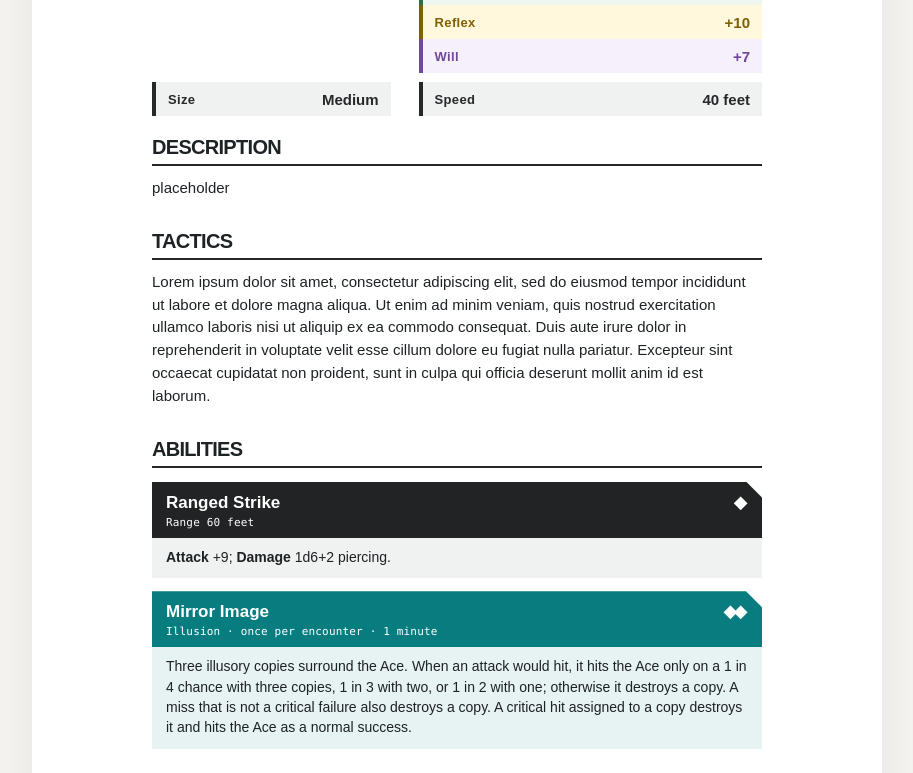
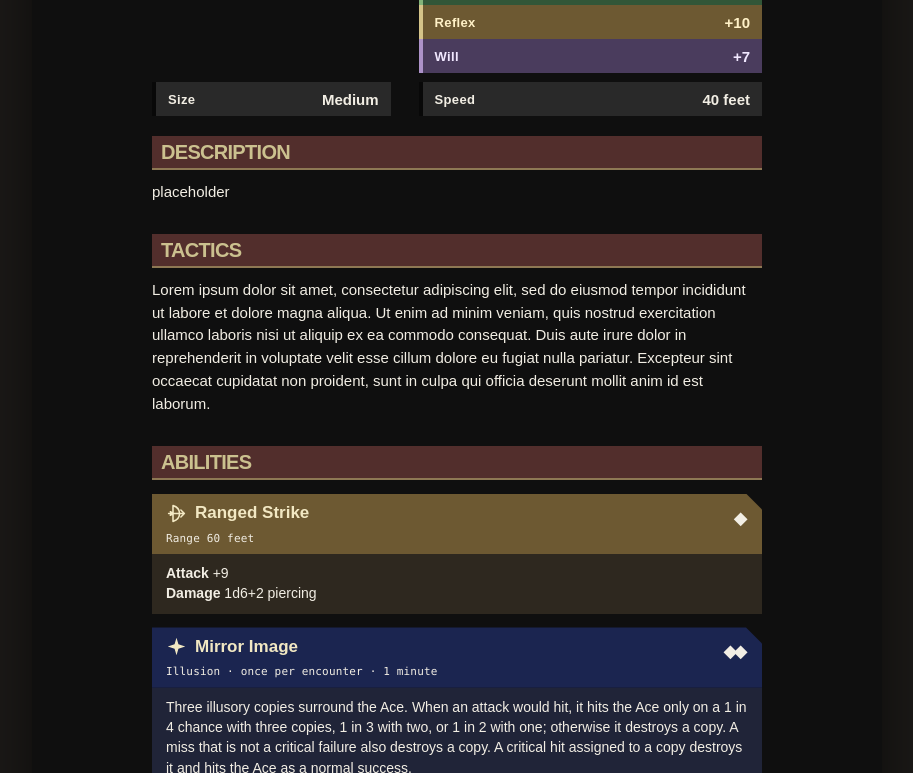
Before and after one commit to ThanksSkeleton/pf2ma, a website built with Vite: page index.html in a window 1280 px wide. Shown: the part 184-957 px from the top of the page, without its empty margins (183-1096 px from the left). Built offline with nearby package versions, Linux system fonts and the light colour scheme.

Commit message:
styling and refactoring

```diff
--- a/src/main.ts
+++ b/src/main.ts
@@ -5,33 +5,93 @@ const ace = {
   name: 'Ace', level: 1, role: 'Striker', size: 'Medium',
   description: 'placeholder',
   statGroups: [
-    [{ label: 'Perception', value: '+10', color: 'black' }],
+    [{ label: 'Perception', value: '+10' }],
     [
-      { label: 'AC', value: '13', color: 'blue' },
-      { label: 'HP', value: '15', color: 'red' },
+      { label: 'AC', value: '13' },
+      { label: 'HP', value: '15' },
     ],
     [
-      { label: 'Fort', value: '+4', color: 'green' },
-      { label: 'Reflex', value: '+10', color: 'yellow' },
-      { label: 'Will', value: '+7', color: 'purple' },
+      { label: 'Fort', value: '+4' },
+      { label: 'Reflex', value: '+10' },
+      { label: 'Will', value: '+7' },
     ],
-    [{ label: 'Speed', value: '40 feet', color: 'black' }],
+    [{ label: 'Speed', value: '40 feet' }],
   ],
-  attack: { name: 'Ranged Strike', kind: 'strike', action: 'One action', mark: '◆', meta: 'Range 60 feet', text: '<strong>Attack</strong> +9; <strong>Damage</strong> 1d6+2 piercing.' },
+  attack: { name: 'Ranged Strike', kind: 'attack', actionCount: 1, attackType: 'Ranged', range: '60 feet', attack: '+9', damage: '1d6+2', damageType: 'piercing' },
   tactics: 'Lorem ipsum dolor sit amet, consectetur adipiscing elit, sed do eiusmod tempor incididunt ut labore et dolore magna aliqua. Ut enim ad minim veniam, quis nostrud exercitation ullamco laboris nisi ut aliquip ex ea commodo consequat. Duis aute irure dolor in reprehenderit in voluptate velit esse cillum dolore eu fugiat nulla pariatur. Excepteur sint occaecat cupidatat non proident, sunt in culpa qui officia deserunt mollit anim id est laborum.',
   abilities: [
-    { name: 'Mirror Image', kind: 'technique', action: 'Two actions', mark: '◆◆', meta: 'Illusion · once per encounter · 1 minute', text: 'Three illusory copies surround the Ace. When an attack would hit, it hits the Ace only on a 1 in 4 chance with three copies, 1 in 3 with two, or 1 in 2 with one; otherwise it destroys a copy. A miss that is not a critical failure also destroys a copy. A critical hit assigned to a copy destroys it and hits the Ace as a normal success.' },
+    { name: 'Mirror Image', kind: 'spell', actionCount: 2, traits: ['Illusion'], frequency: 'once per encounter', duration: '1 minute', text: 'Three illusory copies surround the Ace. When an attack would hit, it hits the Ace only on a 1 in 4 chance with three copies, 1 in 3 with two, or 1 in 2 with one; otherwise it destroys a copy. A miss that is not a critical failure also destroys a copy. A critical hit assigned to a copy destroys it and hits the Ace as a normal success.' },
   ],
 } as const
+
+// Presentation mappings stay separate from the creature content.
+const abilityStyleByKind = {
+  attack: 'ability--strike',
+  spell: 'ability--spell',
+  passive: 'ability--passive',
+} as const
+
+const attackIconByType = {
+  Ranged: '<svg class="ability-icon" viewBox="0 0 24 24" role="img" aria-label="Ranged attack" focusable="false"><path d="M8 3c10 3 10 15 0 18M8 3v18M3 12h18m-4-4 4 4-4 4M5 10l3 2-3 2" fill="none" stroke="#f2e8c3" stroke-width="1.8" stroke-linecap="round" stroke-linejoin="round"/></svg>',
+  Melee: '<svg class="ability-icon" viewBox="0 0 24 24" role="img" aria-label="Melee attack" focusable="false"><path d="m15 2 7 7-11 11-5-5L17 4l-2-2ZM6 14l4 4m-6-1-2 2 3 3 2-2" fill="#f2e8c3"/></svg>',
+} as const
+
+const abilityIconByKind = {
+  spell: '<svg class="ability-icon" viewBox="0 0 24 24" role="img" aria-label="Spell" focusable="false"><path d="m12 2 2.2 7.4L22 12l-7.8 2.6L12 22l-2.2-7.4L2 12l7.8-2.6L12 2Z" fill="#f2e8c3"/></svg>',
+  passive: '<svg class="ability-icon" viewBox="0 0 24 24" role="img" aria-label="Passive ability" focusable="false"><path d="M12 21s-9-5.6-9-12a4.8 4.8 0 0 1 9-2.4A4.8 4.8 0 0 1 21 9c0 6.4-9 12-9 12Z" fill="#f2e8c3"/></svg>',
+} as const
+
+const actionMarkByCount: Record<number, string> = {
+  1: '◆',
+  2: '◆◆',
+  3: '◆◆◆',
+}
+
+const statStyleByLabel: Record<string, string> = {
+  Perception: 'black',
+  AC: 'blue',
+  HP: 'red',
+  Fort: 'green',
+  Reflex: 'yellow',
+  Will: 'purple',
+  Speed: 'black',
+  Size: 'black',
+}
 
 const app = document.querySelector<HTMLDivElement>('#app')
 if (!app) throw new Error('App root is missing')
 
-const renderCard = (card: { name: string; kind: string; action: string; mark: string; meta: string; text: string }) => `
-  <section class="ability ability--${card.kind}" aria-label="${card.name}">
-    <div class="ability-head"><div class="ability-name-row"><h3>${card.name}</h3><span class="action-mark" role="img" aria-label="${card.action}">${card.mark}</span></div><p class="ability-meta">${card.meta}</p></div>
-    <p class="ability-text">${card.text}</p>
+const renderCard = (card: {
+  name: string
+  kind: keyof typeof abilityStyleByKind
+  actionCount: number
+  meta?: string
+  attackType?: 'Ranged' | 'Melee'
+  range?: string
+  attack?: string
+  damage?: string
+  damageType?: string
+  traits?: readonly string[]
+  frequency?: string
+  duration?: string
+  text?: string
+}) => {
+  const actionMark = actionMarkByCount[card.actionCount] ?? ''
+  const actionLabel = `${card.actionCount} ${card.actionCount === 1 ? 'action' : 'actions'}`
+  const metaItems = [card.meta, card.range ? `Range ${card.range}` : undefined, card.traits?.join(', '), card.frequency, card.duration].filter(Boolean)
+  const icon = card.kind === 'attack'
+    ? card.attackType ? attackIconByType[card.attackType] : ''
+    : abilityIconByKind[card.kind]
+  const attackAndDamage = [
+    card.attack ? `<span class="ability-line"><strong>Attack</strong> ${card.attack}</span>` : '',
+    card.damage ? `<span class="ability-line"><strong>Damage</strong> ${card.damage}${card.damageType ? ` ${card.damageType}` : ''}</span>` : '',
+  ].join('')
+  return `
+  <section class="ability ${abilityStyleByKind[card.kind]}" aria-label="${card.name}">
+    <div class="ability-head"><div class="ability-name-row"><div class="ability-title">${icon}<h3>${card.name}</h3></div><span class="action-mark" role="img" aria-label="${actionLabel}">${actionMark}</span></div>${metaItems.length ? `<p class="ability-meta">${metaItems.join(' · ')}</p>` : ''}</div>
+    <p class="ability-text">${attackAndDamage}${card.text ?? ''}</p>
   </section>`
+}
 
 app.innerHTML = `
   <article class="creature-sheet" aria-labelledby="creature-name">
@@ -45,13 +105,13 @@ app.innerHTML = `
           <p class="role">${ace.role}</p>
         </div>
         <h1 id="creature-name">${ace.name}</h1>
-        <dl class="size-row"><div class="stat-row stat-row--black"><dt>Size</dt><dd>${ace.size}</dd></div></dl>
+        <dl class="size-row"><div class="stat-row stat-row--${statStyleByLabel.Size}"><dt>Size</dt><dd>${ace.size}</dd></div></dl>
       </header>
 
       <section class="base-block" aria-label="Base stats">
         <div class="stat-list">${ace.statGroups.map((group) => `
           <dl class="stat-group">${group.map((stat) => `
-            <div class="stat-row stat-row--${stat.color}"><dt>${stat.label}</dt><dd>${stat.value}</dd></div>
+            <div class="stat-row stat-row--${statStyleByLabel[stat.label] ?? 'black'}"><dt>${stat.label}</dt><dd>${stat.value}</dd></div>
           `).join('')}</dl>
         `).join('')}</div>
       </section>
--- a/src/style.css
+++ b/src/style.css
@@ -1,50 +1,58 @@
 :root {
+  --tone-burgundy: #522e2c;
+  --tone-blue: #1b2550;
+  --tone-green: #315638;
+  --tone-yellow: #6d5932;
   font-family: Arial, Helvetica, sans-serif;
-  color: #1d2225;
-  background: #f5f4f1;
+  color: #f2eee4;
+  background: #1b1917;
   font-synthesis: none;
   text-rendering: optimizeLegibility;
 }
 * { box-sizing: border-box; }
 body { margin: 0; }
-.creature-sheet { width: min(100%, 850px); min-height: 100vh; margin: 0 auto; border-top: 7px solid #c61823; background: #fff; box-shadow: 0 12px 50px #20202012; }
+.creature-sheet { width: min(100%, 850px); min-height: 100vh; margin: 0 auto; border-top: 7px solid var(--tone-burgundy); background: #0f0f0f; box-shadow: 0 12px 50px #0008; }
 .top-grid { display: grid; grid-template-columns: minmax(0, .82fr) minmax(0, 1.18fr); gap: 28px; width: min(100% - 48px, 610px); margin: 0 auto 20px; padding-top: 28px; }
-.identity { display: flex; flex-direction: column; min-width: 0; color: #bd101b; }
+.identity { display: flex; flex-direction: column; min-width: 0; color: #cbc18f; }
 .role-row { display: flex; align-items: center; justify-content: flex-start; gap: 10px; margin-bottom: 8px; }
 h1 { margin: 0; font-size: clamp(48px, 7vw, 66px); font-weight: 900; letter-spacing: -.045em; line-height: .95; text-transform: uppercase; }
-.role { margin: 0; font-size: 14px; letter-spacing: .13em; text-align: left; text-transform: uppercase; }
+.role { margin: 0; color: #e0d1a9; font-size: 14px; letter-spacing: .13em; text-align: left; text-transform: uppercase; }
 .crest { display: block; flex: none; width: 35px; height: 40px; }
 .size-row { margin: auto 0 0; }
 .sheet-body { width: min(100% - 48px, 610px); margin: 0 auto; padding-bottom: 70px; }
 .description { margin-bottom: 30px; }
 .description p { margin: 0; font-size: 15px; line-height: 1.52; }
-.section-heading { display: flex; justify-content: space-between; align-items: baseline; gap: 14px; margin-bottom: 11px; border-bottom: 2px solid #25292a; }
-.section-heading h2 { margin: 0 0 6px; font-size: 20px; font-weight: 900; letter-spacing: -.035em; line-height: 1.1; text-transform: uppercase; }
+.section-heading { display: flex; justify-content: space-between; align-items: baseline; gap: 14px; margin-bottom: 11px; padding: 5px 9px; border-bottom: 2px solid #8e7854; background: var(--tone-burgundy); }
+.section-heading h2 { margin: 0; color: #cbc18f; font-size: 20px; font-weight: 900; letter-spacing: -.035em; line-height: 1.1; text-transform: uppercase; }
 .stat-list { padding: 0; }
 .stat-group { display: grid; margin: 0; }
 .stat-group + .stat-group { margin-top: 9px; }
-.stat-row { display: flex; align-items: center; justify-content: space-between; min-height: 34px; padding: 6px 12px; border-left: 4px solid var(--stat-color); background: var(--stat-wash); color: var(--stat-color); }
+.stat-row { display: flex; align-items: center; justify-content: space-between; min-height: 34px; padding: 6px 12px; border-left: 4px solid var(--stat-accent); background: var(--stat-wash); color: var(--stat-ink); }
 .stat-row dt { font-size: 13px; font-weight: 800; letter-spacing: .025em; }
 .stat-row dd { margin: 0; font-size: 15px; font-weight: 800; font-variant-numeric: tabular-nums; }
-.stat-row--blue { --stat-color: #2265a7; --stat-wash: #edf4fa; }
-.stat-row--red { --stat-color: #bc1e2b; --stat-wash: #faeff0; }
-.stat-row--green { --stat-color: #277044; --stat-wash: #eef6f0; }
-.stat-row--yellow { --stat-color: #806000; --stat-wash: #fff8dd; }
-.stat-row--purple { --stat-color: #70479a; --stat-wash: #f5f0fa; }
-.stat-row--black { --stat-color: #25292a; --stat-wash: #f0f1f1; }
+.stat-row--blue { --stat-accent: #8396da; --stat-wash: var(--tone-blue); --stat-ink: #e2e8ff; }
+.stat-row--red { --stat-accent: #bd786f; --stat-wash: var(--tone-burgundy); --stat-ink: #ffebe4; }
+.stat-row--green { --stat-accent: #82b47a; --stat-wash: var(--tone-green); --stat-ink: #e3f2dc; }
+.stat-row--yellow { --stat-accent: #d5c489; --stat-wash: var(--tone-yellow); --stat-ink: #fff1c7; }
+.stat-row--purple { --stat-accent: #ad92c9; --stat-wash: #4a3c5d; --stat-ink: #f1e8ff; }
+.stat-row--black { --stat-accent: #080808; --stat-wash: #292929; --stat-ink: #f2eee4; }
 .tactics { margin: 0 0 30px; }
 .tactics p { margin: 0; font-size: 15px; line-height: 1.52; }
 .abilities .section-heading { margin-bottom: 14px; }
 .ability-list { display: grid; gap: 13px; }
-.ability { --ability-color: #212324; --ability-tint: #f0f1f1; }
-.ability--technique { --ability-color: #087d80; --ability-tint: #e7f2f2; }
-.ability--passive { --ability-color: #c51e28; --ability-tint: #faebec; }
-.ability-head { position: relative; padding: 9px 14px 8px; background: var(--ability-color); clip-path: polygon(0 0, calc(100% - 16px) 0, 100% 16px, 100% 100%, 0 100%); color: white; }
+.ability { --ability-color: var(--tone-burgundy); --ability-tint: #292321; }
+.ability--strike { --ability-color: var(--tone-yellow); --ability-tint: #2e281f; }
+.ability--spell { --ability-color: var(--tone-blue); --ability-tint: #202438; }
+.ability--passive { --ability-color: var(--tone-green); --ability-tint: #222b22; }
+.ability-head { position: relative; padding: 9px 14px 8px; background: var(--ability-color); clip-path: polygon(0 0, calc(100% - 16px) 0, 100% 16px, 100% 100%, 0 100%); color: #f2eee4; }
 .ability-name-row { display: flex; align-items: baseline; justify-content: space-between; gap: 16px; }
-.ability-head h3 { margin: 0; font-size: 17px; font-weight: 800; line-height: 1.1; }
+.ability-title { display: flex; align-items: center; gap: 8px; min-width: 0; }
+.ability-icon { display: block; flex: none; width: 21px; height: 21px; }
+.ability-head h3 { margin: 0; color: #f2e8c3; font-size: 17px; font-weight: 800; line-height: 1.1; }
 .action-mark { font-size: 18px; font-weight: 800; letter-spacing: -.2em; padding-right: 4px; white-space: nowrap; }
 .ability-meta { margin: 3px 0 0; font-family: ui-monospace, SFMono-Regular, Consolas, monospace; font-size: 11px; letter-spacing: .015em; line-height: 1.3; }
-.ability-text { margin: 0; padding: 9px 14px 11px; background: var(--ability-tint); font-size: 14px; line-height: 1.45; }
+.ability-text { margin: 0; padding: 9px 14px 11px; background: var(--ability-tint); color: #f2eee4; font-size: 14px; line-height: 1.45; }
+.ability-line { display: block; }
 .ability-text strong { font-weight: 800; }
 @media (max-width: 570px) {
   .top-grid { width: min(100% - 34px, 610px); gap: 14px; padding-top: 22px; }
```
Also changed, not shown: index.html (+1 -1 lines), public/favicon.svg.
